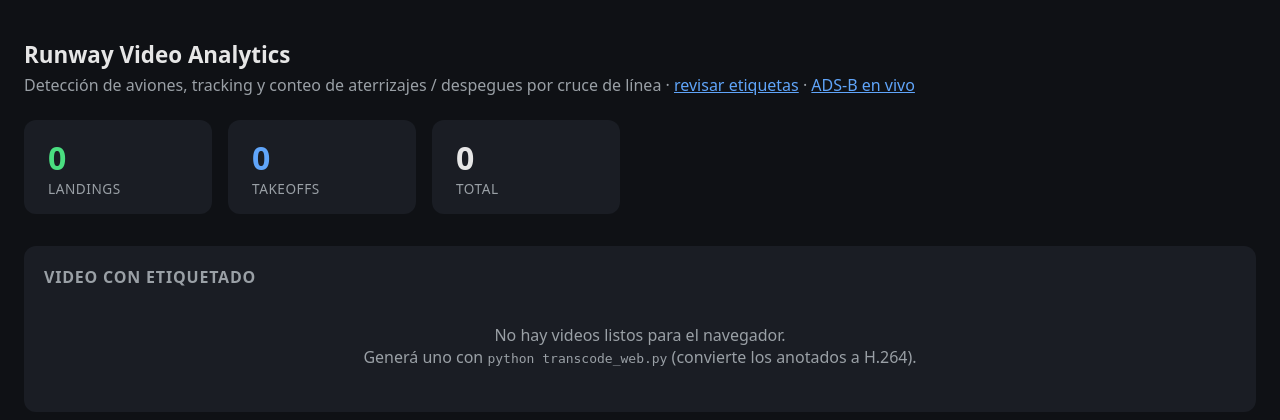
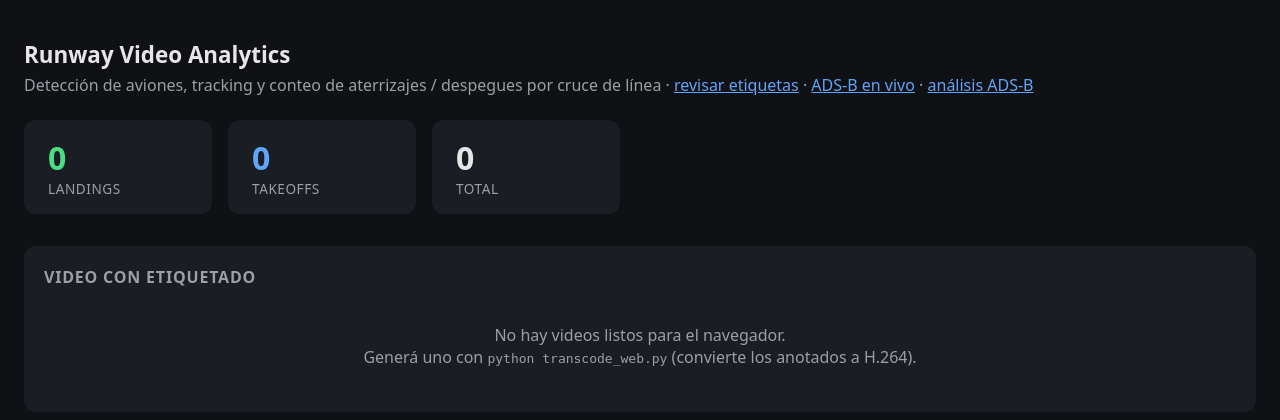
Before and after one commit to noguerafran-alt/IA-CONTEO-AVIONES, a FastAPI app: page / in a window 1280 px wide. Shown: the top 420 px of the page. Run offline with FastAPI, Linux system fonts and the light colour scheme; data that the repository does not hold is empty.

Commit message:
Enlazar la pagina de analisis ADS-B desde el dashboard y desde ADS-B en vivo
Existia pero no habia forma de llegar a ella clickeando: quedaba huerfana.

```diff
--- a/webapp/templates/adsb.html
+++ b/webapp/templates/adsb.html
@@ -56,6 +56,7 @@
   <h1>ADS-B en vivo</h1>
   <div class="subtitle">
     Aeronaves recibidas por el receptor RTL-SDR ·
+    <a href="/adsb/analisis">análisis de todo lo grabado</a> ·
     <a href="/">volver al dashboard</a>
   </div>
 
--- a/webapp/templates/index.html
+++ b/webapp/templates/index.html
@@ -55,7 +55,8 @@
   <div class="subtitle">
     Detección de aviones, tracking y conteo de aterrizajes / despegues por cruce de línea ·
     <a href="/label" style="color:#60a5fa">revisar etiquetas</a> ·
-    <a href="/adsb" style="color:#60a5fa">ADS-B en vivo</a>
+    <a href="/adsb" style="color:#60a5fa">ADS-B en vivo</a> ·
+    <a href="/adsb/analisis" style="color:#60a5fa">análisis ADS-B</a>
   </div>
 
   <div class="cards">
```
